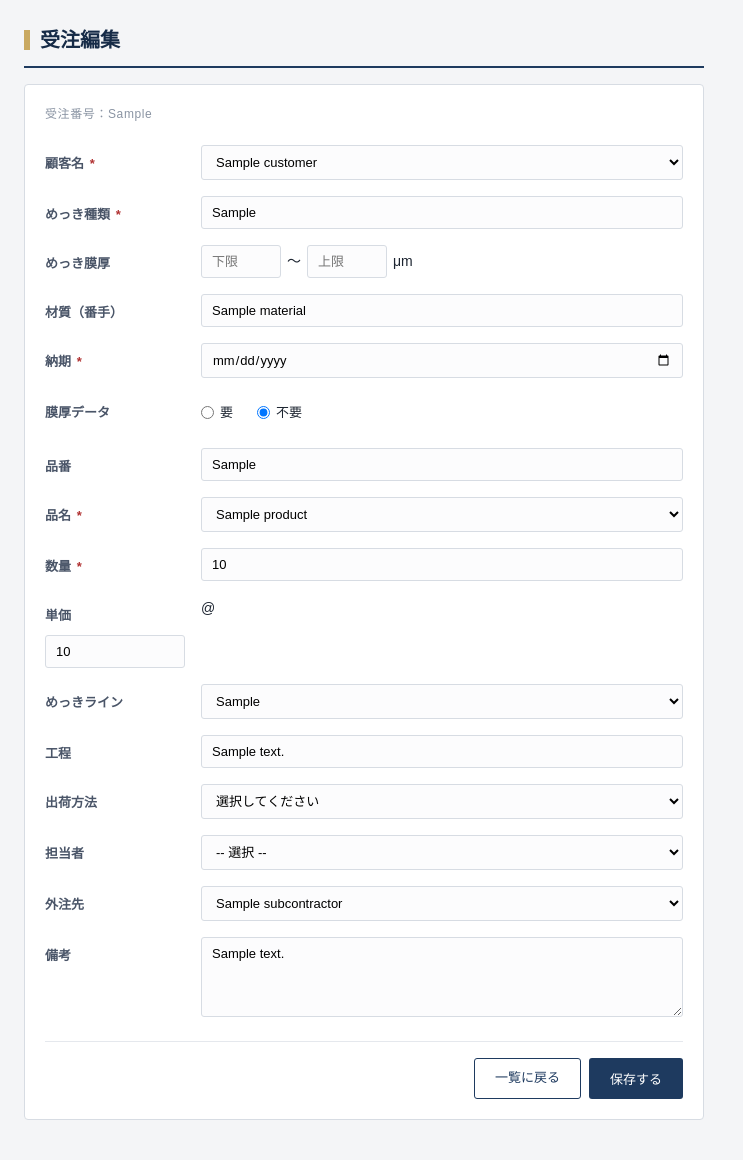
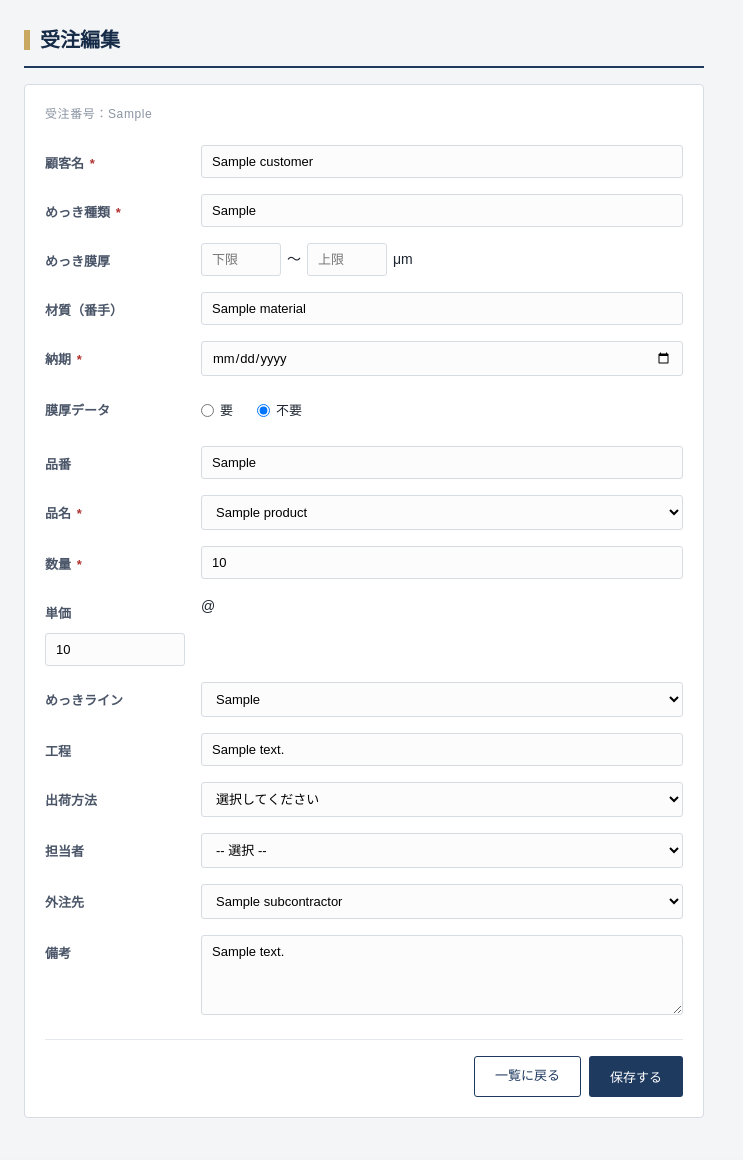
Before and after one commit to soken0113-arch/mekki-app-, a Flask app: template templates/edit.html in a window 1280 px wide. Shown: the part 105-1265 px from the top of the page, without its empty margins (0-743 px from the left). After the commit the page ends 1223 px from the top, so only its background shows below. Run offline with Flask 3, Linux system fonts and the light colour scheme; the template is opened without the code that fills it: most values are stand-ins (such as "Sample title", 1, 10 or a date in 2020); some libraries are stand-ins or nearby versions; some web fonts are replaced.

Commit message:
印刷時の左マージン修正と顧客名入力をdatalist化
- @pageルールで印刷余白を設定し左側文字切れを修正
- edit.htmlの顧客名入力をselectからdatalist付きinputに変更

Co-Authored-By: Claude Sonnet 4.6 <noreply@anthropic.com>

```diff
--- a/static/css/mekki.css
+++ b/static/css/mekki.css
@@ -324,6 +324,10 @@ input:focus, select:focus, textarea:focus {
 }
 
 /* ====== 印刷時 ====== */
+@page {
+  margin: 15mm 10mm 15mm 15mm; /* 上 右 下 左 */
+}
+
 @media print {
   .app-header, .app-nav, .btn-group, .no-print { display: none !important; }
   body { background: #fff; }
--- a/templates/edit.html
+++ b/templates/edit.html
@@ -77,18 +77,10 @@
 
       <div class="form-group">
         <label>顧客名 <span class="required">*</span></label>
-        {% if customers %}
-        <select name="customer" required>
-          {% for c in customers %}
-          <option value="{{ c.name }}" {% if c.name == order.customer %}selected{% endif %}>{{ c.name }}</option>
-          {% endfor %}
-          {% if order.customer not in customers | map(attribute='name') | list %}
-          <option value="{{ order.customer }}" selected>{{ order.customer }}</option>
-          {% endif %}
-        </select>
-        {% else %}
-        <input type="text" name="customer" required value="{{ order.customer }}">
-        {% endif %}
+        <input list="customer-list" type="text" name="customer" required value="{{ order.customer }}">
+        <datalist id="customer-list">
+          {% for c in customers %}<option value="{{ c.name }}">{% endfor %}
+        </datalist>
       </div>
 
       <div class="form-group">
```
